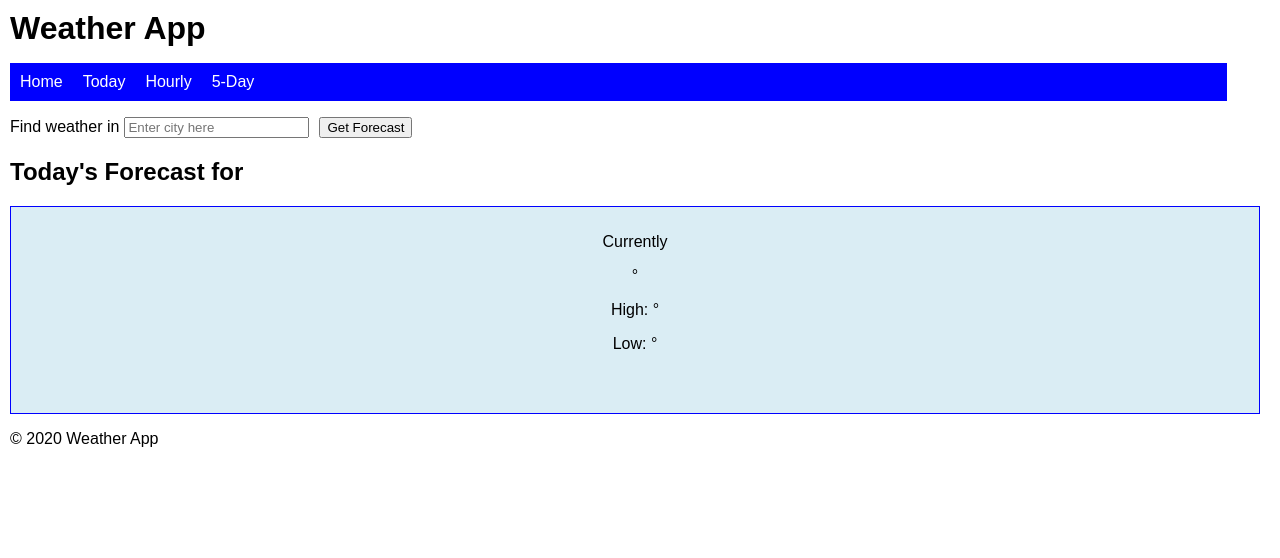
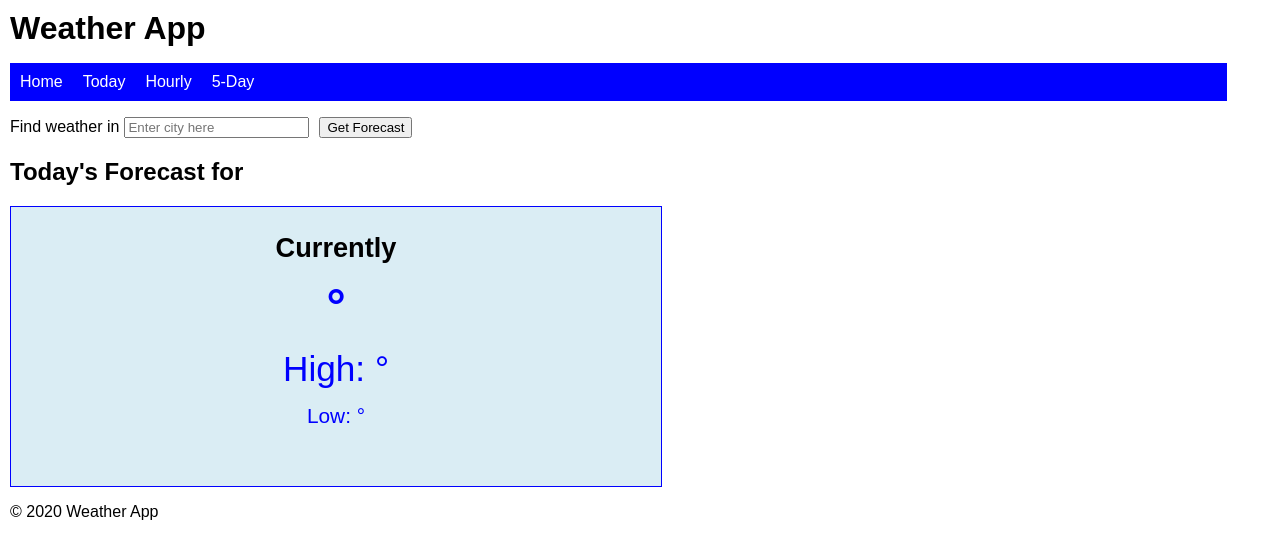
Before and after one commit to josephsenyonjo25/WeatherApp, a React (Create React App) app: page /today in a window 1280 px wide. Shown: the top 558 px of the page. Built offline with nearby package versions, Linux system fonts and the light colour scheme.

Commit message:
added more styling to Today component

```diff
--- a/src/App.css
+++ b/src/App.css
@@ -30,3 +30,36 @@ body{
   margin-right: 10px;
   text-align: center;
 }
+
+.OneDay p, #today p {
+  margin: 15px;
+}
+
+#today{
+  width:50%;
+}
+
+.date {
+  font-size: 1.7em;
+  font-weight: bold;
+}
+
+.current{
+  color: blue;
+  font-size: 3em;
+  font-weight: bold;
+}
+
+.high{
+  color: blue;
+  font-size: 2.2em;
+ }
+
+.low{
+  color: blue;
+  font-size: 1.3em;
+}
+
+.condition{
+  font-size: 1.3em;
+}
```
